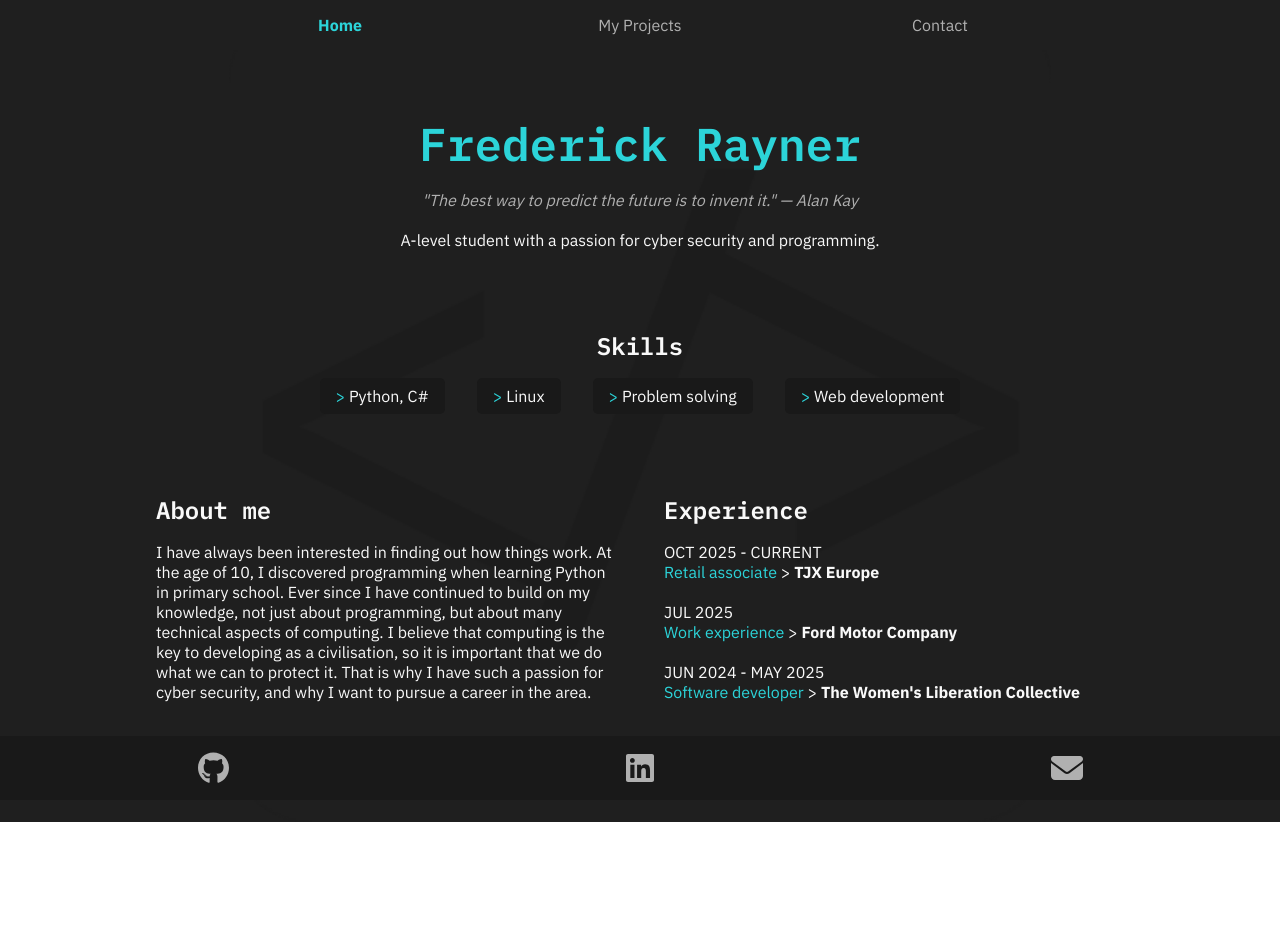
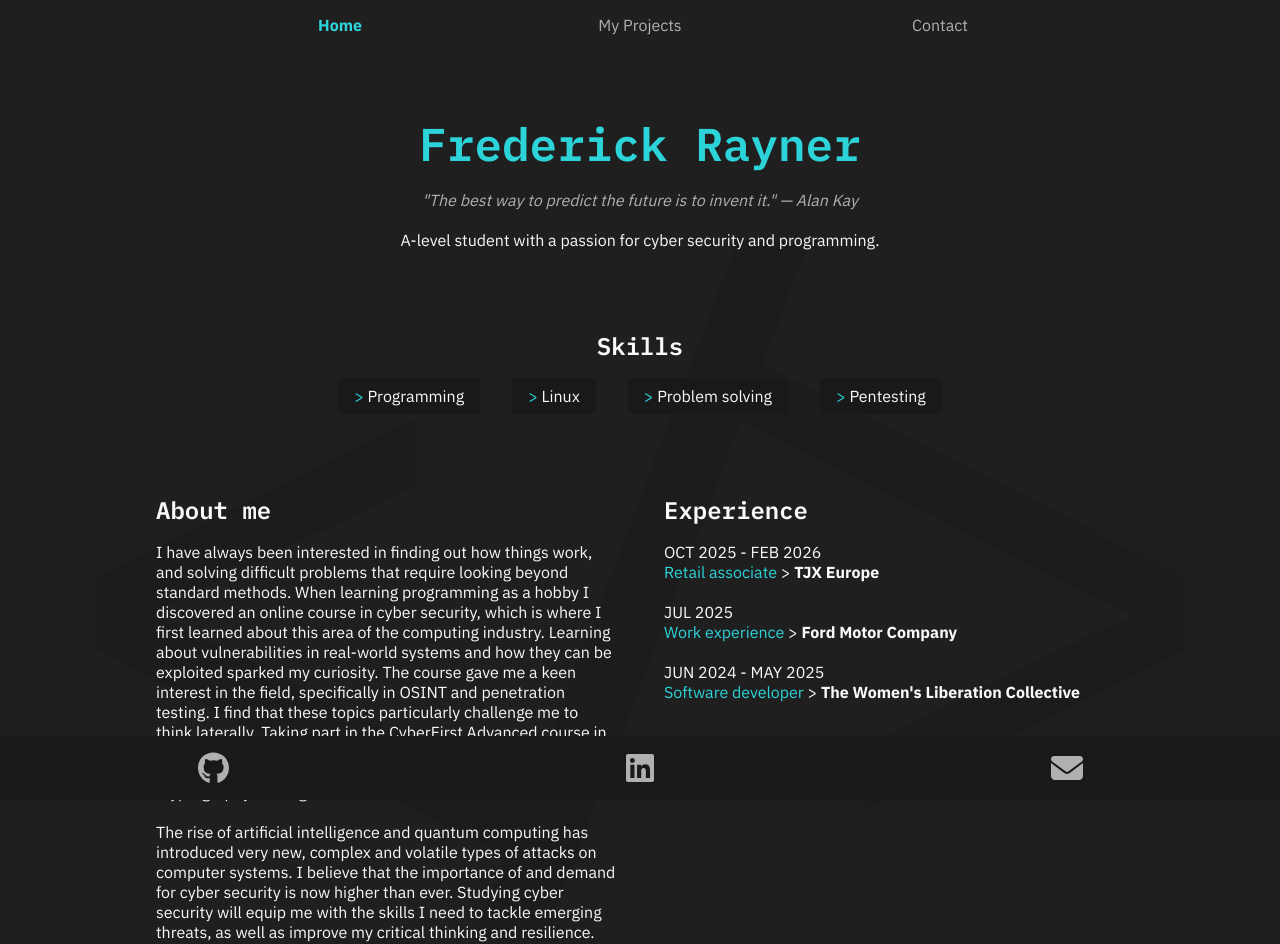
Before and after one commit to Jefernater58/portfolioWebsite, a React (Create React App) app: page /home in a window 1280 px wide. Shown: the top 944 px of the page. Before the commit the page ends 822 px from the top, so only its background shows below. Built offline with nearby package versions, Linux system fonts and the light colour scheme.

Commit message:
Update Home

```diff
--- a/src/pages/Home.js
+++ b/src/pages/Home.js
@@ -23,24 +23,28 @@ export default function Home() {
         <div style={{textAlign: "center", paddingBottom: "4rem"}}>
             <h2>Skills</h2>
             <ul className="Home-skills-list">
-                <li><span style={{color: "var(--accent-color)"}}>></span> Python, C#</li>
+                <li><span style={{color: "var(--accent-color)"}}>></span> Programming</li>
                 <li><span style={{color: "var(--accent-color)"}}>></span> Linux</li>
                 <li><span style={{color: "var(--accent-color)"}}>></span> Problem solving</li>
-                <li><span style={{color: "var(--accent-color)"}}>></span> Web development</li>
+                <li><span style={{color: "var(--accent-color)"}}>></span> Pentesting</li>
             </ul>
         </div>
 
         <div className="Home-about">
             <div>
                 <h2>About me</h2>
-                <p>I have always been interested in finding out how things work. At the age of 10, I discovered programming when learning Python in primary school. Ever since I have continued to build on my knowledge, not just about programming, but about many technical aspects of computing. I believe that computing is the key to developing as a civilisation, so it is important that we do what we can to protect it. That is why I have such a passion for cyber security, and why I want to pursue a career in the area.</p>
+                <p>I have always been interested in finding out how things work, and solving difficult problems that require looking beyond standard methods. When learning programming as a hobby I discovered an online course in cyber security, which is where I first learned about this area of the computing industry. Learning about vulnerabilities in real-world systems and how they can be exploited sparked my curiosity. The course gave me a keen interest in the field, specifically in OSINT and penetration testing. I find that these topics particularly challenge me to think laterally. Taking part in the CyberFirst Advanced course in August 2025 deepened my passion for cyber security by exposing me to new areas I hadn't considered, such as cryptography and digital forensics.</p>
+                <br/>
+                <p>The rise of artificial intelligence and quantum computing has introduced very new, complex and volatile types of attacks on computer systems. I believe that the importance of and demand for cyber security is now higher than ever. Studying cyber security will equip me with the skills I need to tackle emerging threats, as well as improve my critical thinking and resilience. These constant new threats motivate me to learn about how they work, and to stay ahead of attackers.</p>
+                <br/>
+                <p>After studying, my ambition is to contribute to national security by working to make our systems more secure and to prevent current / future threats to critical infrastructure.</p>
             </div>
 
 
             <div>
                 <h2>Experience</h2>
                 <ul className="Home-list">
-                    <li>OCT 2025 - CURRENT<br/><span style={{color: "var(--accent-color)"}}>
+                    <li>OCT 2025 - FEB 2026<br/><span style={{color: "var(--accent-color)"}}>
                         Retail associate</span> > <span style={{fontWeight: "bold"}}>TJX Europe</span></li>
                     <br/>
                     <li>JUL 2025<br/><span style={{color: "var(--accent-color)"}}>
```
